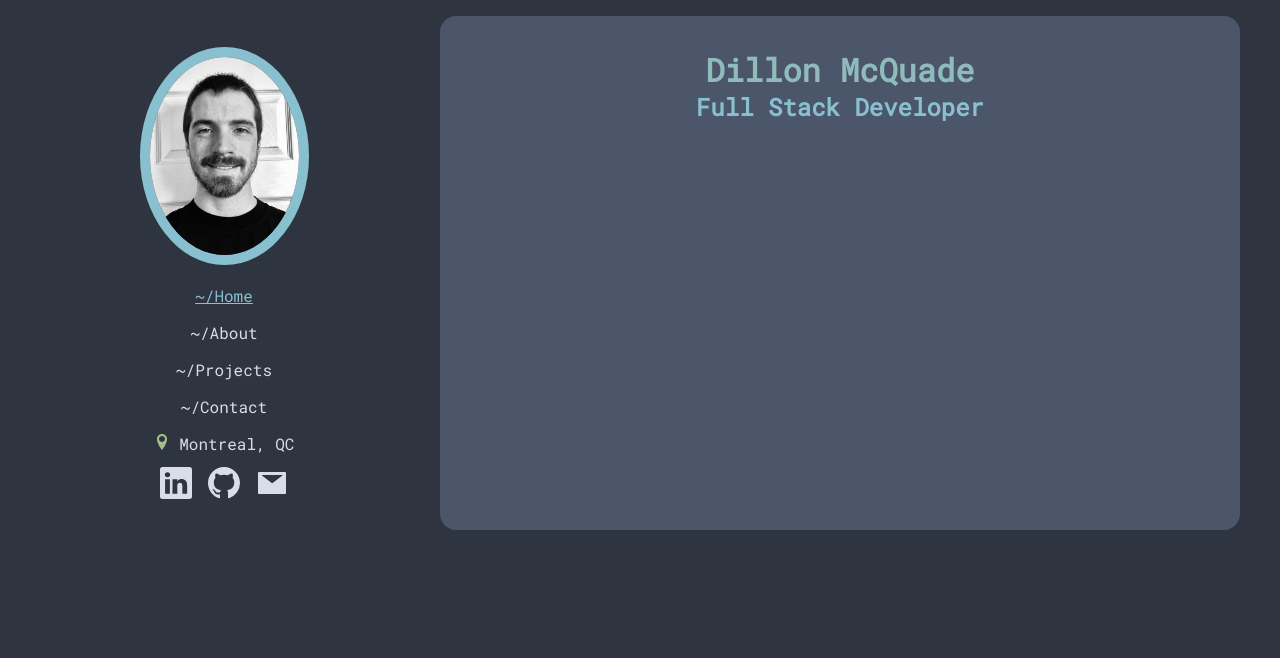
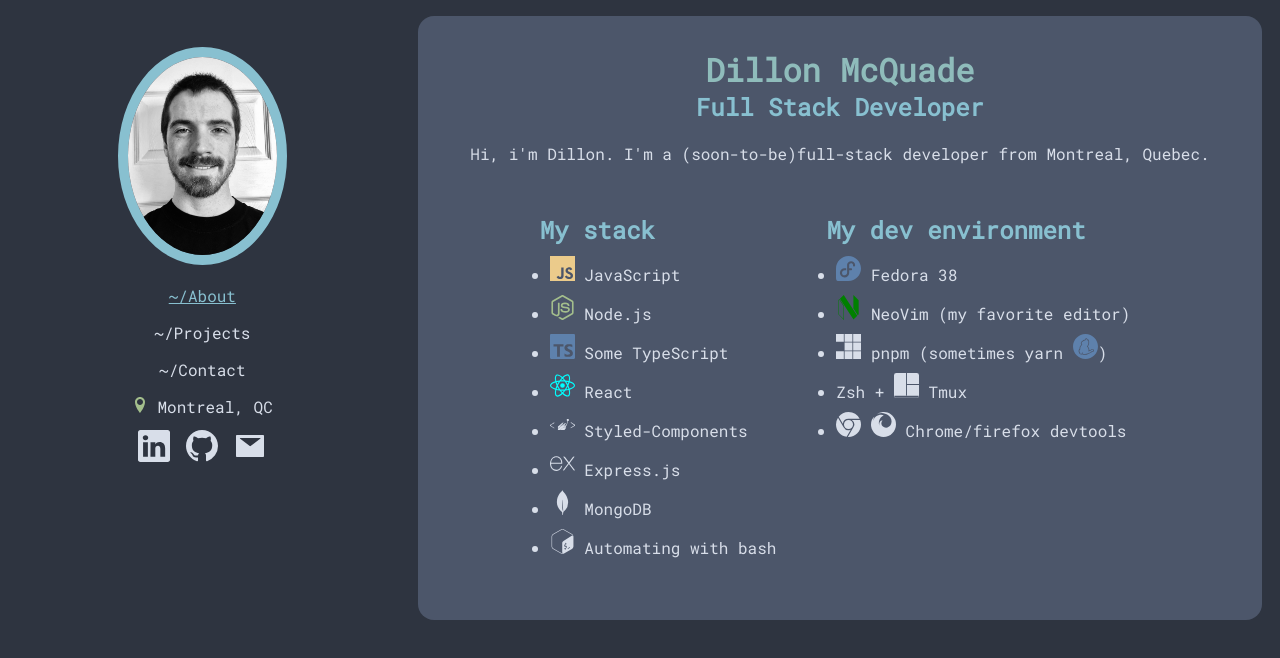
Before and after one commit to dillonkmcquade/dmcquade, a React (Create React App) app: page / in a window 1280 px wide. Shown: the top 658 px of the page. Built offline with nearby package versions, Linux system fonts and the light colour scheme.

Commit message:
Home Page mostly complete

```diff
--- a/src/components/App.js
+++ b/src/components/App.js
@@ -7,8 +7,9 @@
 import styled from "styled-components";
 
 const App = () => {
-  const [bannerVisible, setBannerVisible] = useState(true);
+  const [bannerVisible, setBannerVisible] = useState(false);
   const [opacity, setOpacity] = useState(1);
+  console.log(window.location.pathname);
 
   const handleScroll = () => {
     if (
@@ -22,6 +23,9 @@
   };
 
   useEffect(() => {
+    if (window.location.pathname === "/") {
+      setBannerVisible(true);
+    }
     window.addEventListener("scroll", handleScroll);
     return () => window.removeEventListener("scroll", handleScroll);
   }, []);
@@ -37,7 +41,6 @@
           <SideBar />
           <Routes>
             <Route path="/" element={<Home />} />
-            <Route path="/about" element={<Home />} />
             <Route path="/projects" element={<Home />} />
             <Route path="/contact" element={<Home />} />
             <Route path="*" element={<Home />} />
--- a/src/components/HeroSection.jsx
+++ b/src/components/HeroSection.jsx
@@ -1,9 +1,6 @@
 import { AiOutlineArrowDown } from "react-icons/ai";
 import styled from "styled-components";
-const HeroSection = ({ opacity, setBannerVisible }) => {
-  const scroll = new Promise((resolve) => {
-    resolve();
-  });
+const HeroSection = ({ opacity }) => {
   return (
     <Wrapper>
       <Image src="./assets/bitmap.png" alt="artwork" opacity={opacity} />
--- a/src/components/Home.jsx
+++ b/src/components/Home.jsx
@@ -1,12 +1,89 @@
 import styled from "styled-components";
+import { IconContext } from "react-icons";
+import {
+  SiExpress,
+  SiFedora,
+  SiFirefox,
+  SiGnubash,
+  SiGooglechrome,
+  SiJavascript,
+  SiMongodb,
+  SiNeovim,
+  SiNodedotjs,
+  SiPnpm,
+  SiReact,
+  SiStyledcomponents,
+  SiTmux,
+  SiTypescript,
+  SiYarn,
+} from "react-icons/si";
+
 const Home = () => {
   return (
+    <IconContext.Provider value={{ size: "25px" }}>
       <Wrapper>
         <Head>
           <Name>Dillon McQuade</Name>
           <Title>Full Stack Developer</Title>
         </Head>
+        <Section>
+          Hi, i'm Dillon. I'm a (soon-to-be)full-stack developer from Montreal,
+          Quebec.
+        </Section>
+        <SectionContainer>
+          <Section>
+            <SubTitle>My stack</SubTitle>
+            <ul>
+              <ListItem>
+                <SiJavascript color="var(--nord13)" /> JavaScript
+              </ListItem>
+              <ListItem>
+                <SiNodedotjs color="var(--nord14)" /> Node.js
+              </ListItem>
+              <ListItem>
+                <SiTypescript color="var(--nord10)" /> Some TypeScript
+              </ListItem>
+              <ListItem>
+                <SiReact color="cyan" /> React
+              </ListItem>
+              <ListItem>
+                <SiStyledcomponents /> Styled-Components
+              </ListItem>
+              <ListItem>
+                <SiExpress /> Express.js
+              </ListItem>
+              <ListItem>
+                <SiMongodb /> MongoDB
+              </ListItem>
+              <ListItem>
+                <SiGnubash /> Automating with bash
+              </ListItem>
+            </ul>
+          </Section>
+          <Section>
+            <SubTitle>My dev environment</SubTitle>
+            <ul>
+              <ListItem>
+                <SiFedora color="var(--nord10)" /> Fedora 38
+              </ListItem>
+              <ListItem>
+                <SiNeovim color="green" /> NeoVim (my favorite editor)
+              </ListItem>
+              <ListItem>
+                <SiPnpm /> pnpm (sometimes yarn <SiYarn color="var(--nord10)" />
+                ){" "}
+              </ListItem>
+              <ListItem>
+                Zsh + <SiTmux /> Tmux
+              </ListItem>
+              <ListItem>
+                <SiGooglechrome /> <SiFirefox /> Chrome/firefox devtools
+              </ListItem>
+            </ul>
+          </Section>
+        </SectionContainer>
       </Wrapper>
+    </IconContext.Provider>
   );
 };
 
@@ -47,3 +124,23 @@
   font-size: 1.5em;
   color: var(--nord8);
 `;
+
+const SubTitle = styled.h3`
+  color: var(--nord8);
+  margin: 10px 0;
+  font-size: 1.5em;
+`;
+const Section = styled.section`
+  margin: 20px;
+`;
+const ListItem = styled.li`
+  margin: 10px;
+`;
+
+const SectionContainer = styled.div`
+  display: flex;
+  justify-content: center;
+  @media (max-width: 900px) {
+    flex-direction: column;
+  }
+`;
--- a/src/components/SideBar.jsx
+++ b/src/components/SideBar.jsx
@@ -15,10 +15,7 @@
           />
         </ListItem>
         <ListItem>
-          <StyledLink to="/">~/Home</StyledLink>
-        </ListItem>
-        <ListItem>
-          <StyledLink to="/about">~/About</StyledLink>
+          <StyledLink to="/">~/About</StyledLink>
         </ListItem>
         <ListItem>
           <StyledLink to="/projects">~/Projects</StyledLink>
@@ -69,6 +66,9 @@
   max-width: 50%;
   border: 10px solid var(--nord8);
   border-radius: 50%;
+  @media (max-width: 1200px) {
+    border: 4px solid var(--nord8);
+  }
 `;
 
 const Nav = styled.ul`
```
Lines whose indentation alone changed are shown as unchanged.
